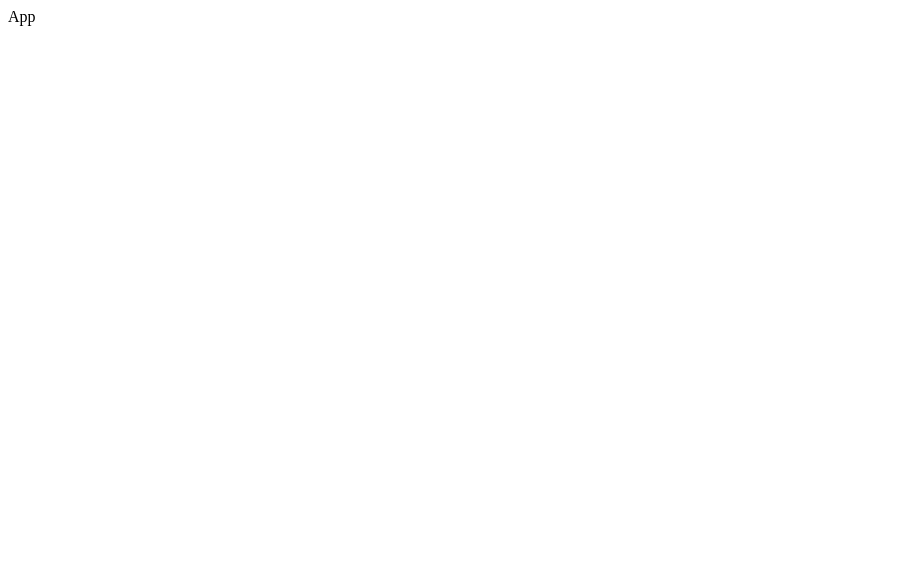
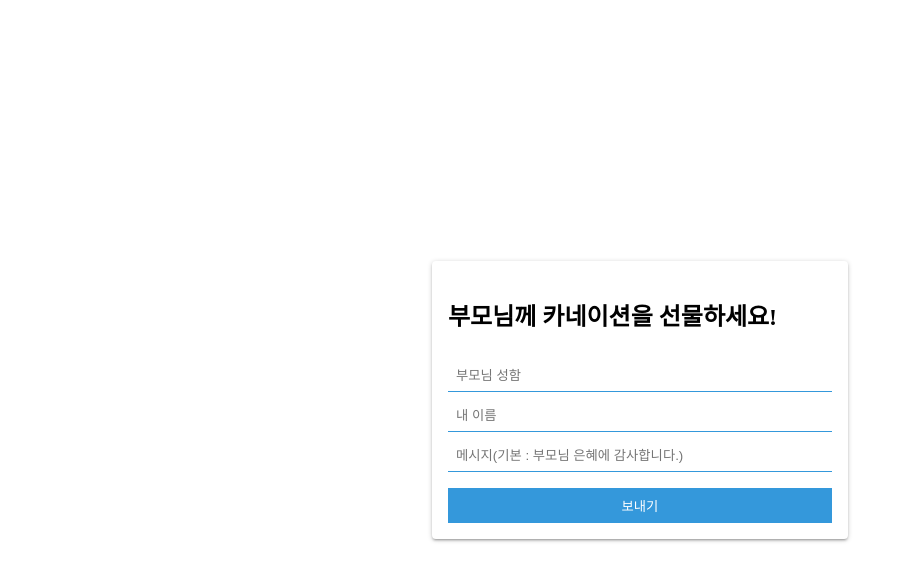
Before and after one commit to qvil/parents-day, a React (Create React App) app: page / in a window 1280 px wide. Shown: the top 580 px of the page, without its empty margins (0-905 px from the left). Built offline with nearby package versions, Linux system fonts and the light colour scheme.

Commit message:
Add Form page

```diff
--- a/package.json
+++ b/package.json
@@ -7,7 +7,8 @@
     "gh-pages": "^2.0.1",
     "react": "^16.8.6",
     "react-dom": "^16.8.6",
-    "react-scripts": "3.0.0"
+    "react-scripts": "3.0.0",
+    "styled-components": "^4.2.0"
   },
   "scripts": {
     "start": "react-scripts start",
--- a/src/App.js
+++ b/src/App.js
@@ -1,7 +1,96 @@
-import React from "react";
+import React, { useState } from "react";
+import styled, { createGlobalStyle } from "styled-components";
+import { CardStyle, RaisedCardStyle } from "./styles/mixin";
+
+const GlobalStyle = createGlobalStyle`
+ html, body, #root {
+   margin: 0;
+   padding: 0;
+   height: 100%;
+ }
+ button {
+   outline: none;
+   border: none;
+ }
+`;
+
+const Container = styled.div`
+  height: 100%;
+  display: flex;
+  justify-content: center;
+  align-items: center;
+`;
+
+const Card = styled.div`
+  flex: 1;
+  display: flex;
+  flex-direction: column;
+  background: skyblue;
+  max-width: 800px;
+  ${CardStyle};
+  &:hover {
+    ${RaisedCardStyle};
+  }
+`;
+
+const Input = styled.input`
+  outline: none;
+  border: none;
+  padding: 8px;
+  border-bottom: 1px solid rgba(52, 152, 219, 1);
+  width: 100%;
+  box-sizing: border-box;
+  margin-top: 8px;
+`;
+
+const Button = styled.button`
+  padding: 8px;
+  margin-top: 16px;
+  color: white;
+  background: rgba(52, 152, 219, 1);
+  &:hover {
+    background: rgba(52, 152, 219, 0.8);
+  }
+`;
 
 function App() {
-  return <div>App</div>;
+  const [state, setState] = useState();
+  console.log("TCL: App -> state", state);
+
+  const handleChange = name => event => {
+    setState({ ...state, [name]: event.target.value });
+  };
+
+  const handleClick = () => {
+    console.log(state);
+  };
+
+  return (
+    <>
+      <GlobalStyle />
+      <Container>
+        <Card>
+          <h2>부모님께 카네이션을 선물하세요!</h2>
+          <Input
+            type="text"
+            placeholder="부모님 성함"
+            onChange={handleChange("parentName")}
+          />
+          <Input
+            type="text"
+            placeholder="내 이름"
+            onChange={handleChange("myName")}
+          />
+          <Input
+            type="text"
+            placeholder="메시지(기본 : 부모님 은혜에 감사합니다.)"
+            onChange={handleChange("message")}
+          />
+          <Button onClick={handleClick}>보내기</Button>
+        </Card>
+      </Container>
+    </>
+  );
 }
 
 export default App;
--- /dev/null
+++ b/src/styles/mixin.js
@@ -0,0 +1,18 @@
+import { css } from "styled-components";
+
+export const CardStyle = css`
+  box-shadow: 0px 1px 5px 0px rgba(0, 0, 0, 0.2),
+    0px 2px 2px 0px rgba(0, 0, 0, 0.14), 0px 3px 1px -2px rgba(0, 0, 0, 0.11);
+  background-color: white;
+  border-radius: 4px;
+  padding: 16px;
+  max-width: 24rem;
+`;
+
+export const RaisedCardStyle = css`
+  box-shadow: 0px 5px 5px -3px rgba(0, 0, 0, 0.2),
+    0px 8px 10px 1px rgba(0, 0, 0, 0.14), 0px 3px 14px 2px rgba(0, 0, 0, 0.12);
+  border-radius: 4px;
+  padding: 16px;
+  max-width: 24rem;
+`;
```
Also changed, not shown: 1 other file (tests, documents, lock files or other folders).
